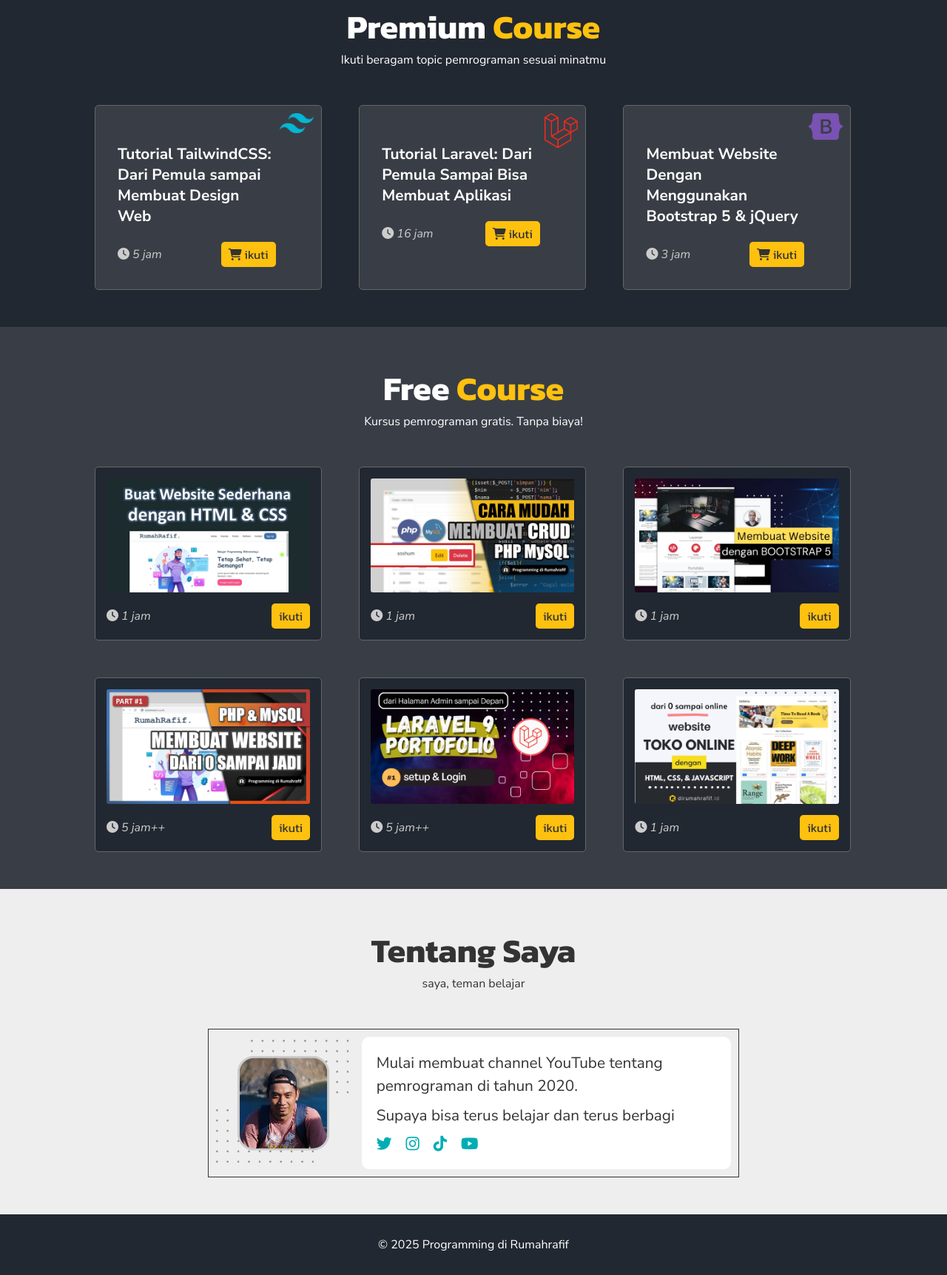
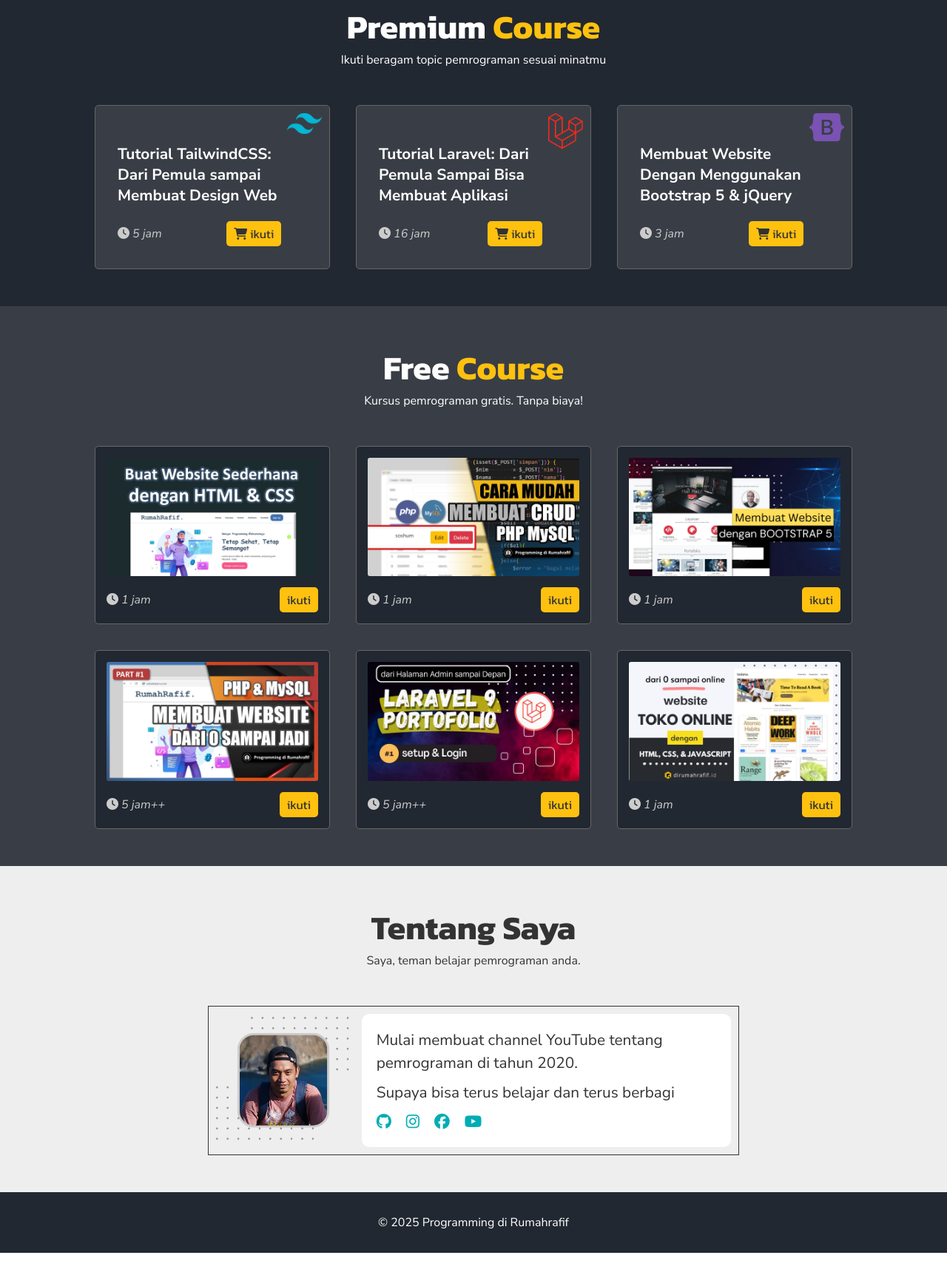
Before and after one commit to fbagusherianto3-lab/portofolio, a plain HTML site: page index.html in a window 1280 px wide. Shown: the part 1164-2888 px from the top of the page at 74% size. After the commit the page ends 2858 px from the top, so only its background shows below. Drawn offline with Linux system fonts and the light colour scheme.

Commit message:
Add files via upload

```diff
--- a/css/style.css
+++ b/css/style.css
@@ -1,5 +1,4 @@
 @import url('https://fonts.googleapis.com/css2?family=Kanit:ital,wght@0,100;0,200;0,300;0,400;0,500;0,600;0,700;0,800;0,900;1,100;1,200;1,300;1,400;1,500;1,600;1,700;1,800;1,900&family=Nunito+Sans:ital,opsz,wght@0,6..12,200..1000;1,6..12,200..1000&family=Nunito:ital,wght@0,200..1000;1,200..1000&family=Ubuntu:ital,wght@0,300;0,400;0,500;0,700;1,300;1,400;1,500;1,700&display=swap');
-@import url('https://fonts.googleapis.com/css2?family=Nunito+Sans:ital,opsz,wght@0,6..12,200..1000;1,6..12,200..1000&display=swap');
 
 html,
 body {
@@ -263,8 +262,8 @@ a {
 
 .grid {
     display: grid;
-    grid-template-columns: 30% 30% 30%;
-    grid-gap: 50px;
+    grid-template-columns: repeat(3, 1fr);
+    gap: 35px;
 }
 
 .grid>.item {
@@ -421,8 +420,8 @@ a {
 
 #tentang-saya>.wrapper>div>.desc>.social {
     display: flex;
-    width: 30%;
-    justify-content: space-between;
+    gap: 20px;
+    width: fit-content;
     font-size: 1.3rem;
 }
 
@@ -465,7 +464,7 @@ footer>.wrapper {
     }
 
     .grid {
-        grid-template-columns: 45% 45%;
+        grid-template-columns: repeat(2, 1fr);
     }
 
     .item>img {
@@ -497,7 +496,7 @@ footer>.wrapper {
     }
 
     .grid {
-        grid-template-columns: 100%;
+        grid-template-columns: 1fr;
     }
 
     #statistic>.wrapper {
--- a/index.html
+++ b/index.html
@@ -38,6 +38,7 @@
             </button>
         </div>
     </nav>
+
     <!-- hero / jumbotron -->
     <header>
         <div class="header-opacity"></div>
@@ -82,8 +83,8 @@
                         <p>Tutorial TailwindCSS: Dari Pemula sampai Membuat Design Web</p>
                         <div>
                             <small><i class="fa-solid fa-clock"></i> 5 jam</small>
-                            <a href="https://www.udemy.com/course/tutorial-tailwindcss-dari-pemula-sampai-membuat-design-web/?couponCode=CP261123G2" target="_blank"
-                                rel="noopener noreferrer" class="button course-link"
+                            <a href="https://www.udemy.com/course/tutorial-tailwindcss-dari-pemula-sampai-membuat-design-web/?couponCode=CP261123G2"
+                                target="_blank" rel="noopener noreferrer" class="button course-link"
                                 aria-label="Ikuti kursus TailwindCSS">
                                 <i class="fa-solid fa-cart-shopping"></i> ikuti
                             </a>
@@ -97,8 +98,11 @@
                         <p>Tutorial Laravel: Dari Pemula Sampai Bisa Membuat Aplikasi</p>
                         <div>
                             <small><i class="fa-solid fa-clock"></i> 16 jam</small>
-                            <a href="https://www.udemy.com/course/tutorial-laravel-dari-pemula-sampai-bisa-membuat-aplikasi/?couponCode=CP261123G2" class="button course-link" aria-label="Ikuti kursus Laravel"><i
-                                    class="fa-solid fa-cart-shopping"></i> ikuti</a>
+                            <a href="https://www.udemy.com/course/tutorial-laravel-dari-pemula-sampai-bisa-membuat-aplikasi/?couponCode=CP261123G2"
+                                target="_blank" rel="noopener noreferrer" class="button course-link"
+                                aria-label="Ikuti kursus Laravel">
+                                <i class="fa-solid fa-cart-shopping"></i> ikuti
+                            </a>
                         </div>
                     </div>
                 </div>
@@ -109,8 +113,11 @@
                         <p>Membuat Website Dengan Menggunakan Bootstrap 5 &amp; jQuery</p>
                         <div>
                             <small><i class="fa-solid fa-clock"></i> 3 jam</small>
-                            <a href="https://www.udemy.com/course/membuat-website-dengan-menggunakan-bootstrap-5-jquery/?couponCode=CP261123G2" class="button course-link" aria-label="Ikuti kursus Bootstrap 5 dan jQuery"><i
-                                    class="fa-solid fa-cart-shopping"></i> ikuti</a>
+                            <a href="https://www.udemy.com/course/membuat-website-dengan-menggunakan-bootstrap-5-jquery/?couponCode=CP261123G2"
+                                target="_blank" rel="noopener noreferrer" class="button course-link"
+                                aria-label="Ikuti kursus Bootstrap 5 dan jQuery">
+                                <i class="fa-solid fa-cart-shopping"></i> ikuti
+                            </a>
                         </div>
                     </div>
                 </div>
@@ -146,7 +153,7 @@
                             <small><i class="fa-solid fa-clock"></i> 1 jam</small>
                             <a href="https://youtu.be/ZgNH0UfakeM?si=3rOkGeJtcnJDpu_C" target="_blank"
                                 rel="noopener noreferrer" class="button course-link"
-                                aria-label="Ikuti kursus HTML dan CSS">
+                                aria-label="Ikuti kursus CRUD PHP MySQL">
                                 ikuti
                             </a>
                         </div>
@@ -158,7 +165,9 @@
                         <img src="images/course/free-3.jpg" alt="Bootstrap 5">
                         <div>
                             <small><i class="fa-solid fa-clock"></i> 1 jam</small>
-                            <a href="https://youtu.be/93lDKPSE3us?si=GY0WyCns3zUWcvaE" class="button course-link" aria-label="Ikuti kursus Bootstrap 5">ikuti</a>
+                            <a href="https://youtu.be/93lDKPSE3us?si=GY0WyCns3zUWcvaE" target="_blank"
+                                rel="noopener noreferrer" class="button course-link"
+                                aria-label="Ikuti kursus Bootstrap 5">ikuti</a>
                         </div>
                     </div>
                 </div>
@@ -168,7 +177,9 @@
                         <img src="images/course/free-4.jpg" alt="PHP & MySQL Website">
                         <div>
                             <small><i class="fa-solid fa-clock"></i> 5 jam++</small>
-                            <a href="https://youtu.be/ck0gV507ZSk?si=-lcmbuIzJNXgvr_Y" class="button course-link" aria-label="Ikuti kursus PHP dan MySQL">ikuti</a>
+                            <a href="https://youtu.be/ck0gV507ZSk?si=-lcmbuIzJNXgvr_Y" target="_blank"
+                                rel="noopener noreferrer" class="button course-link"
+                                aria-label="Ikuti kursus PHP dan MySQL">ikuti</a>
                         </div>
                     </div>
                 </div>
@@ -178,7 +189,8 @@
                         <img src="images/course/free-5.jpg" alt="Laravel 9 Portofolio">
                         <div>
                             <small><i class="fa-solid fa-clock"></i> 5 jam++</small>
-                            <a href="https://youtu.be/tqyGXGiJ_0k?si=7r-Ggnn7onh-0fmP" class="button course-link"
+                            <a href="https://youtu.be/tqyGXGiJ_0k?si=7r-Ggnn7onh-0fmP" target="_blank"
+                                rel="noopener noreferrer" class="button course-link"
                                 aria-label="Ikuti kursus Laravel 9 Portofolio">ikuti</a>
                         </div>
                     </div>
@@ -189,7 +201,8 @@
                         <img src="images/course/free-6.jpg" alt="Website Toko Online">
                         <div>
                             <small><i class="fa-solid fa-clock"></i> 1 jam</small>
-                            <a href="https://youtu.be/kK23OXSJYQw?si=X5PLUBopVCM5PXBD" class="button course-link"
+                            <a href="https://youtu.be/kK23OXSJYQw?si=X5PLUBopVCM5PXBD" target="_blank"
+                                rel="noopener noreferrer" class="button course-link"
                                 aria-label="Ikuti kursus Website Toko Online">ikuti</a>
                         </div>
                     </div>
@@ -202,18 +215,31 @@
     <section id="tentang-saya">
         <div class="wrapper">
             <h4>Tentang Saya</h4>
-            <p>saya, teman belajar</p>
-            <div>
-                <div class="foto"><img src="images/profile.png" alt="Profile"></div>
+            <p>Saya, teman belajar pemrograman anda.</p>
+            <div class="about-content">
+                <div class="foto">
+                    <img src="images/profile.png" alt="Profile">
+                </div>
                 <div class="desc">
                     <p>Mulai membuat channel YouTube tentang pemrograman di tahun 2020.</p>
                     <p>Supaya bisa terus belajar dan terus berbagi</p>
                     <div class="social">
-                        <a href="#" class="social-link" aria-label="Twitter"><i class="fa-brands fa-twitter"></i></a>
-                        <a href="#" class="social-link" aria-label="Instagram"><i
-                                class="fa-brands fa-instagram"></i></a>
-                        <a href="#" class="social-link" aria-label="TikTok"><i class="fa-brands fa-tiktok"></i></a>
-                        <a href="#" class="social-link" aria-label="YouTube"><i class="fa-brands fa-youtube"></i></a>
+                        <a href="https://github.com/fbagusherianto3-lab" target="_blank" rel="noopener noreferrer"
+                            class="social-link" aria-label="GitHub" title="GitHub">
+                            <i class="fa-brands fa-github"></i>
+                        </a>
+                        <a href="https://www.instagram.com/fbagusherianto/" target="_blank" rel="noopener noreferrer"
+                            class="social-link" aria-label="Instagram" title="Instagram">
+                            <i class="fa-brands fa-instagram"></i>
+                        </a>
+                        <a href="https://www.facebook.com/bagus.bagas.329586" target="_blank" rel="noopener noreferrer"
+                            class="social-link" aria-label="Facebook" title="Facebook">
+                            <i class="fa-brands fa-facebook"></i>
+                        </a>
+                        <a href="https://www.youtube.com/@FBagusherianto" target="_blank" rel="noopener noreferrer"
+                            class="social-link" aria-label="YouTube" title="YouTube">
+                            <i class="fa-brands fa-youtube"></i>
+                        </a>
                     </div>
                 </div>
             </div>
--- a/main.js
+++ b/main.js
@@ -28,13 +28,9 @@ if (hamburgerMenu && menu) {
     });
 
     document.addEventListener('keydown', (event) => {
-        if (event.key === 'Escape') {
+        if (event.key === 'Escape' && menu.classList.contains('tampil')) {
             closeMenu();
             hamburgerMenu.focus();
         }
     });
 }
-
-document.querySelectorAll('.social-link').forEach((link) => {
-    link.addEventListener('click', (event) => event.preventDefault());
-});
```
